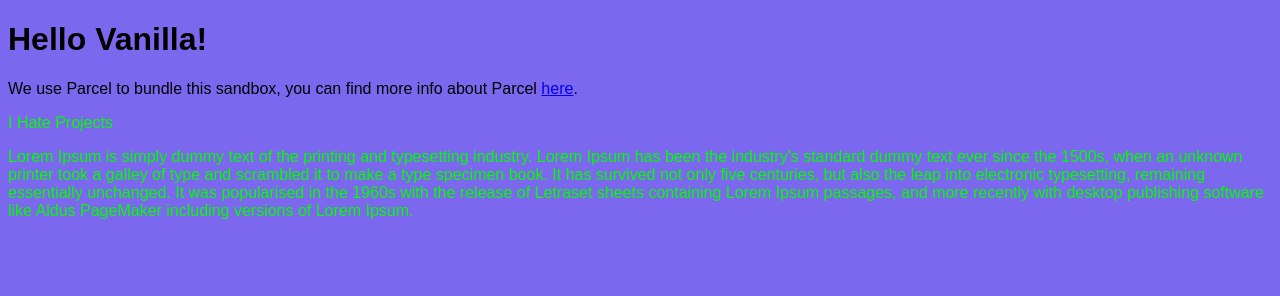
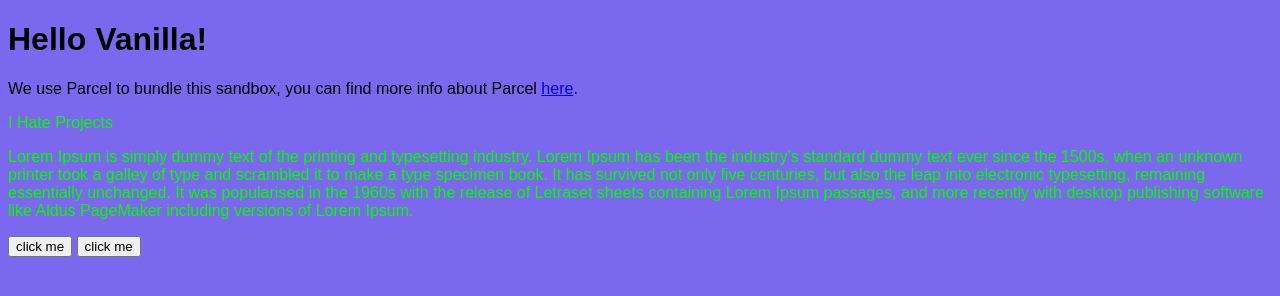
Before and after one commit to JimmyRay92/TestProject, a website built with Parcel: page index.html in a window 1280 px wide. Built offline with nearby package versions, Linux system fonts and the light colour scheme.

Commit message:
add buttons

```diff
--- a/index.html
+++ b/index.html
@@ -17,7 +17,8 @@
 	<p>
 		Lorem Ipsum is simply dummy text of the printing and typesetting industry. Lorem Ipsum has been the industry's standard dummy text ever since the 1500s, when an unknown printer took a galley of type and scrambled it to make a type specimen book. It has survived not only five centuries, but also the leap into electronic typesetting, remaining essentially unchanged. It was popularised in the 1960s with the release of Letraset sheets containing Lorem Ipsum passages, and more recently with desktop publishing software like Aldus PageMaker including versions of Lorem Ipsum.
 	</p>
-
+	<button>click me</button>
+	<button>click me</button>
 	<script src="src/index.js">
 	</script>
 </body>
```
